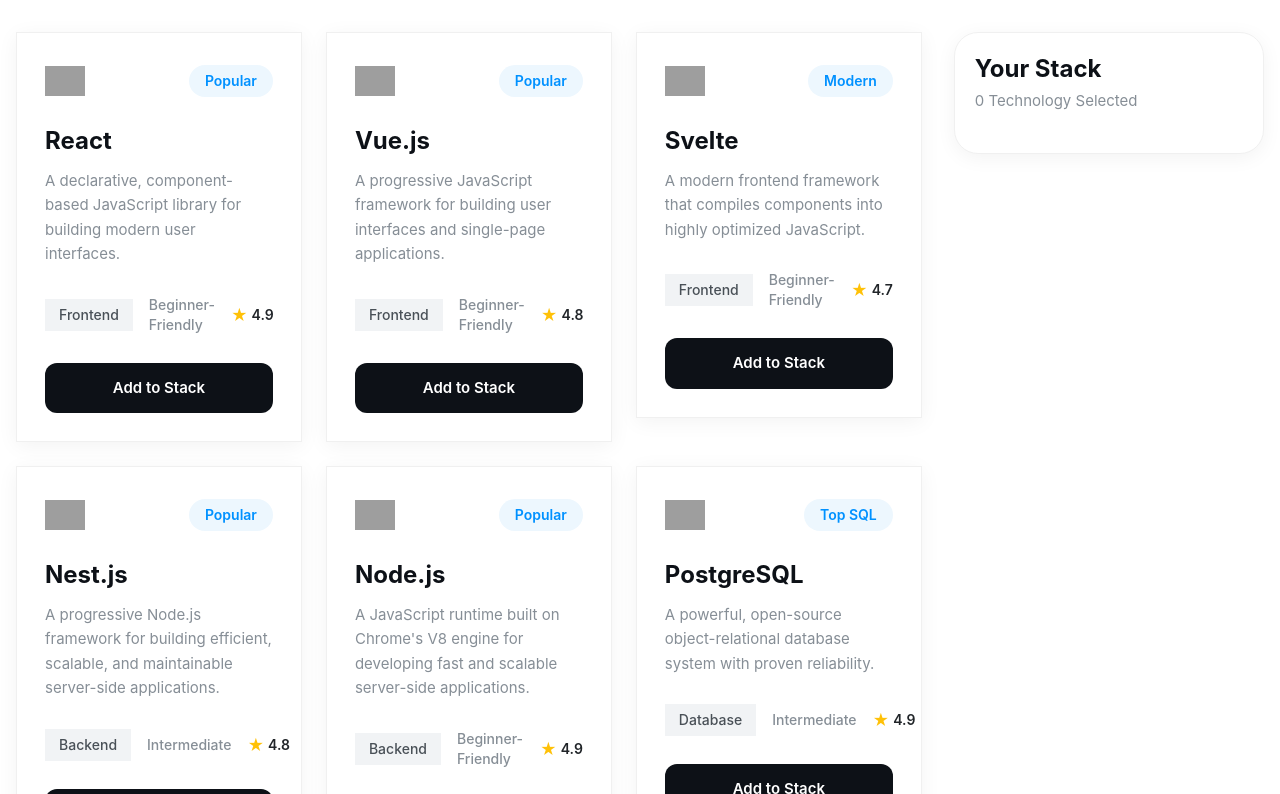
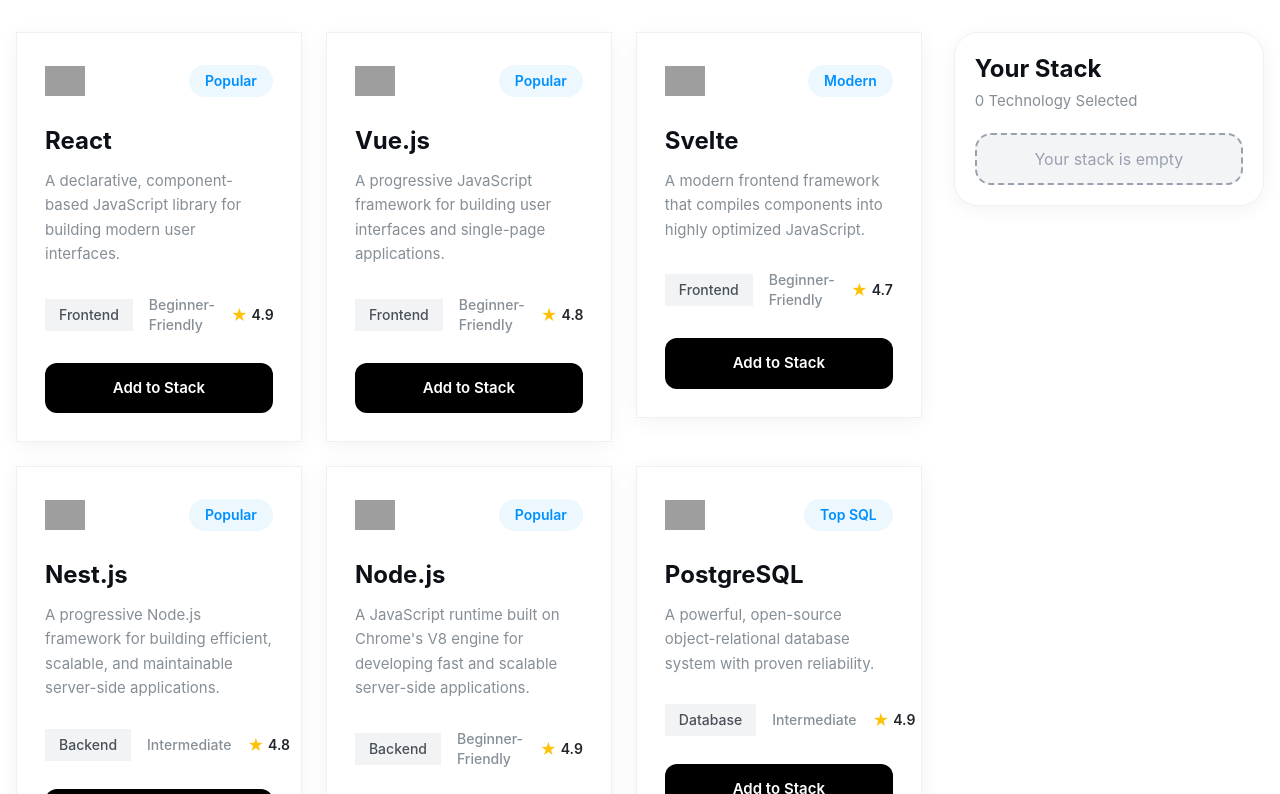
Before and after one commit to iftekhirul-alam/my-assignment-5-app, a React (Vite) app: page / in a window 1280 px wide. Shown: the part 706-1500 px from the top of the page. Built offline with nearby package versions, Linux system fonts and the light colour scheme; grey boxes are pictures that could not be loaded.

Commit message:
Add <Remove All> Button on Your Stack Secvtion and Some Code Fixed

```diff
--- a/src/components/Stack.tsx
+++ b/src/components/Stack.tsx
@@ -3,10 +3,11 @@
 
 interface StockProps {
     selectedTechs: TechType[];
-    onRemove: (tech: TechType) => void;
+    onRemove: (tech: TechType) => void
+    onRemoveAll : () => void;
 }
 
-const Stack = ({ selectedTechs, onRemove }: StockProps) => {
+const Stack = ({ selectedTechs, onRemove, onRemoveAll }: StockProps) => {
     return (
         <div className="p-5 bg-white rounded-3xl shadow-[0_4px_20px_rgba(0,0,0,0.05)] border border-[#f0f0f0] font-sans box-border sticky top-6">
             <h2 className="text-2xl font-bold text-[#0d1117] mb-1">Your Stack</h2>
@@ -15,7 +16,11 @@
             </p>
 
             <div className="space-y-3">
-                {(
+                {
+                selectedTechs.length === 0 ? (
+                    <p className="flex justify-center bg-gray-100 px-6 py-3 rounded-2xl text-gray-400 border-2 border-dashed">Your stack is empty</p>
+                ) : (
+
                     selectedTechs.map((tech) => (
                         <div key={tech.id} className="flex items-center justify-between p-3 bg-gray-50 rounded-xl border border-gray-100">
                             <div className="flex items-center gap-3">
@@ -37,6 +42,14 @@
                     ))
                 )}
             </div>
+            {selectedTechs.length > 0 && (
+                <button
+                    onClick={onRemoveAll}
+                    className="w-full py-2.5 px-4 rounded-xl text-xs font-semibold bg-red-50 text-red-600 border border-red-100 hover:bg-red-100 transition-colors duration-200 cursor-pointer"
+                >
+                Remove All
+                </button>
+            )}
         </div>
     );
 };
--- a/src/components/Technology.tsx
+++ b/src/components/Technology.tsx
@@ -23,6 +23,22 @@
         });
     };
 
+    const handleRemove = (tech: TechType) => {
+        setSelectedTechs((prev) => prev.filter(item => item.id !== tech.id));
+        toast.info(`${tech.name} removed successfully`, {
+            position: "bottom-right",
+            autoClose: 2000,
+        });
+    };
+
+    const handleRemoveAll = () => {
+        setSelectedTechs([]);
+        toast.error("All technologies removed from stack", {
+            position: "bottom-right",
+            autoClose: 2000,
+        });
+    };
+
     return (
         <div className='container mx-auto px-4 mb-20'>
             <div>
@@ -37,8 +53,7 @@
                     <AvailableTech technology={technology} selectedTechs={selectedTechs} onToggleSelect={handleToggleSelect}></AvailableTech>
                 </div>
                 <div className='w-full lg:w-[25%]'>
-                    <Stack selectedTechs={selectedTechs} onRemove={(tech) => {
-                        setSelectedTechs((prev) => prev.filter(item => item.id !== tech.id));}}></Stack>
+                    <Stack selectedTechs={selectedTechs} onRemove={handleRemove} onRemoveAll={handleRemoveAll}></Stack>
                 </div>
             </div>
 
--- a/src/components/TechnologyCard.tsx
+++ b/src/components/TechnologyCard.tsx
@@ -47,10 +47,10 @@
                     className={`w-full rounded-xl py-3.5 text-[15px] font-semibold transition-colors duration-200
                         ${
                         isSelected
-                            ? 'bg-gray-200 text-gray-700 hover:bg-gray-300'
-                            : 'bg-[#0d1117] text-white hover:bg-[#161b22]'
+                            ? 'bg-pink-200 text-pink-600 hover:cursor-not-allowed'
+                            : 'bg-black text-white hover:bg-[#161b22]'
                     }`}>
-                    {isSelected ? 'Selected' : 'Add to Stack'}
+                    {isSelected ? 'Added to Stack' : 'Add to Stack'}
                 </button>
 
             </div>
```
Lines whose indentation alone changed are shown as unchanged.
